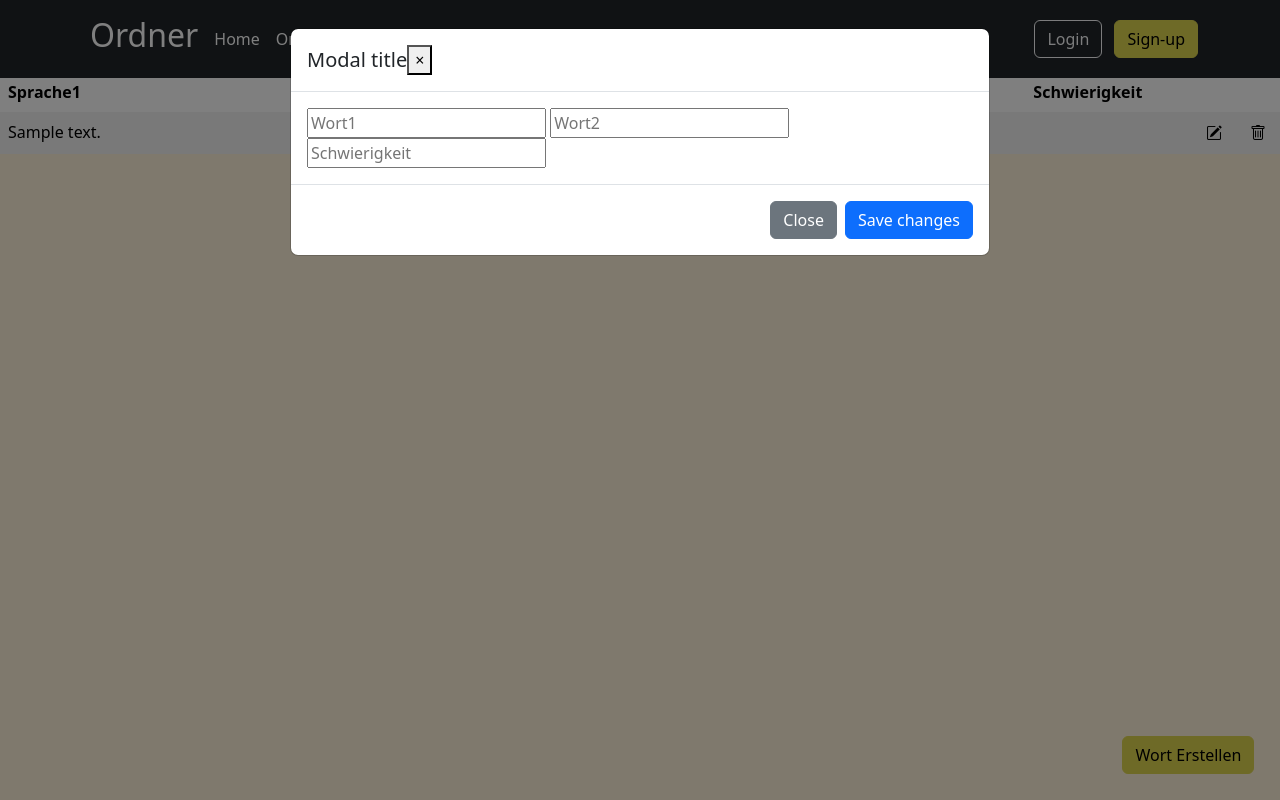
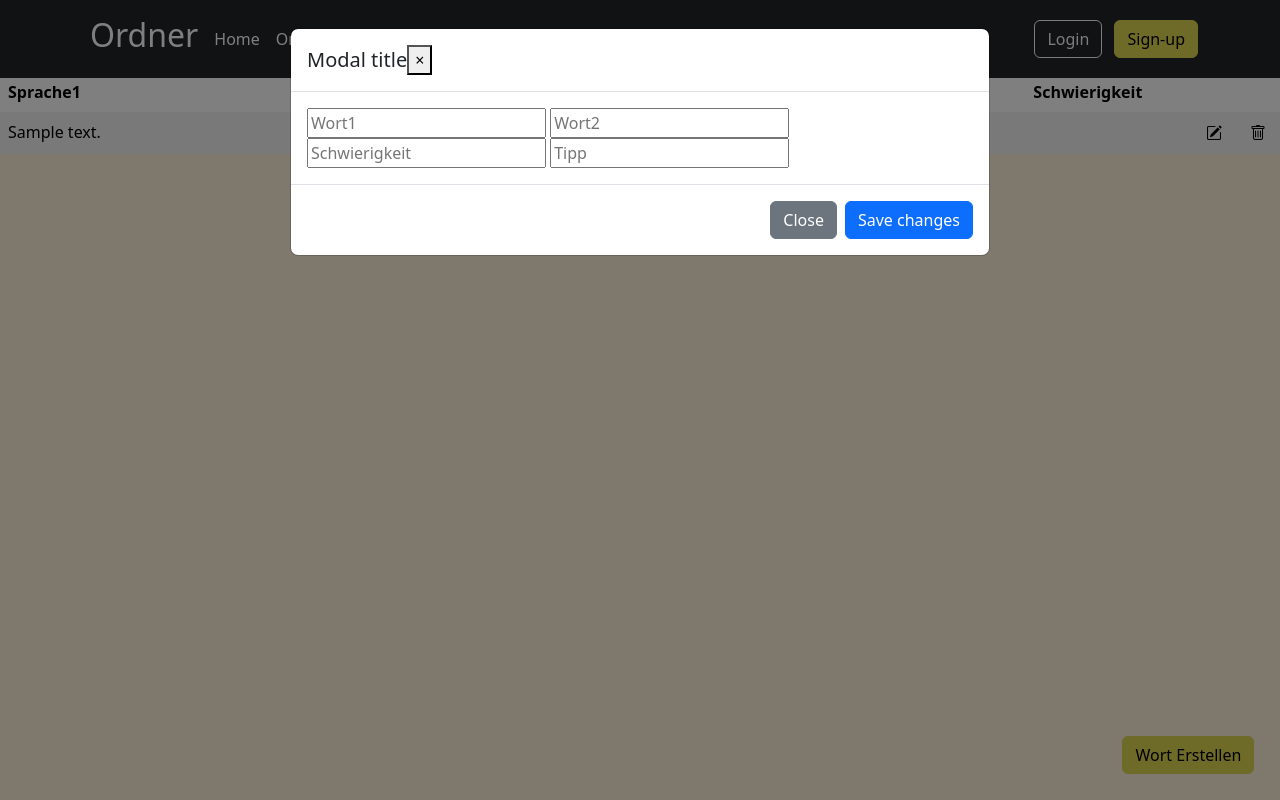
Before and after one commit to Lasseee04/Vojabeln, a PHP site: page /pages/myGroup.php?oid=1 in a window 1280 px wide, after a click that opens the changed part. Run offline with PHP 8.4, Linux system fonts and the light colour scheme; tables that the repository leaves empty or names only in its code hold one stand-in row (values such as "Sample post"); data that the repository does not hold is empty.

Commit message:
Update myGroup.php

```diff
--- a/pages/myGroup.php
+++ b/pages/myGroup.php
@@ -129,6 +129,7 @@ if ($gehoert_zu_rows->num_rows > 0) {
             <input type="text" placeholder="Wort1"/>
             <input type="text" placeholder="Wort2"/>
             <input type="number" placeholder="Schwierigkeit"/>
+            <input type="text" placeholder="Tipp"/>
           </form>
         </div>
         <div class="modal-footer">
```
